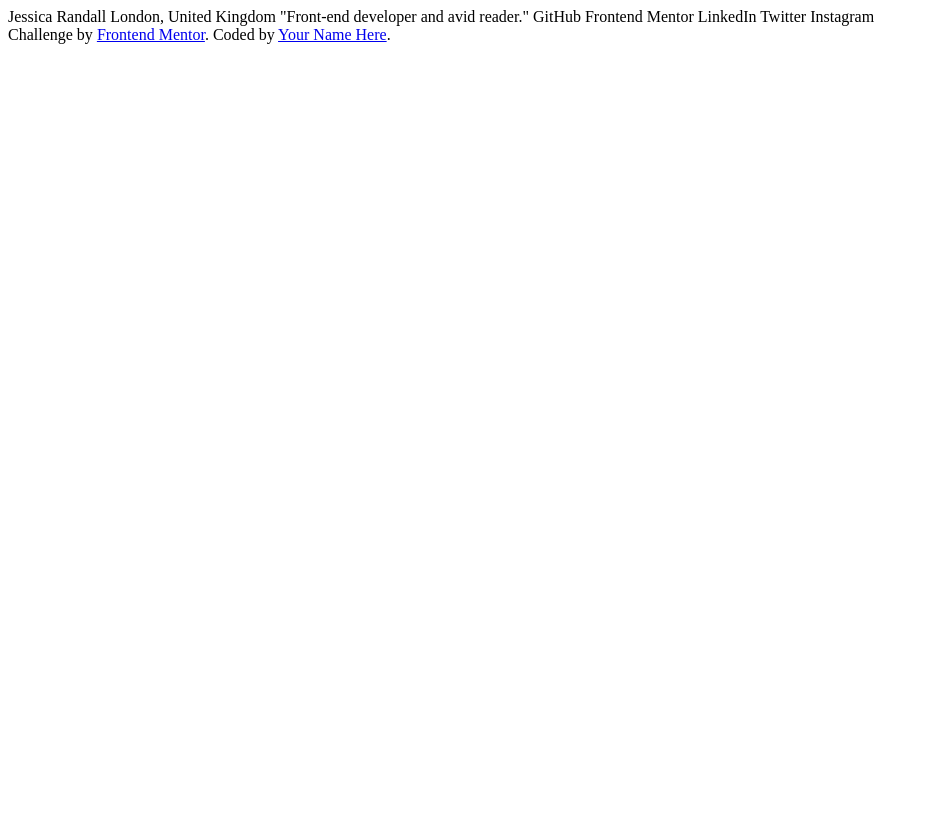
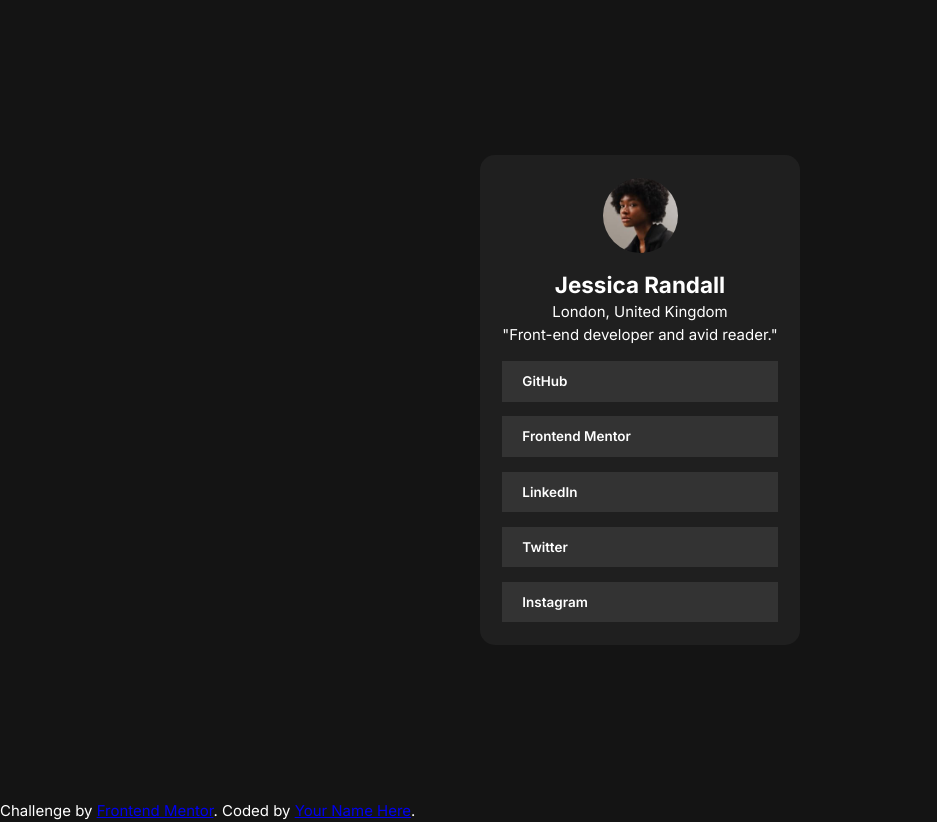
Before and after one commit to mahfolio/social-links-profile, a plain HTML site: page index.html in a window 1280 px wide. Shown: the whole page, without its empty margins (0-937 px from the left). Before the commit the page ends 800 px from the top, so only its background shows below. Drawn offline with Linux system fonts and the light colour scheme.

Commit message:
Iplement basic layout style.

```diff
--- a/index.html
+++ b/index.html
@@ -1,29 +1,46 @@
 <!DOCTYPE html>
 <html lang="en">
+
 <head>
   <meta charset="UTF-8">
-  <meta name="viewport" content="width=device-width, initial-scale=1.0"> <!-- displays site properly based on user's device -->
+  <meta name="viewport" content="width=device-width, initial-scale=1.0">
+  <!-- displays site properly based on user's device -->
 
   <link rel="icon" type="image/png" sizes="32x32" href="./assets/images/favicon-32x32.png">
 
   <title>Frontend Mentor | Social links profile</title>
+  <link rel="preconnect" href="https://fonts.googleapis.com">
+  <link rel="preconnect" href="https://fonts.gstatic.com" crossorigin>
+  <link href="https://fonts.googleapis.com/css2?family=Inter:wght@100..900&display=swap" rel="stylesheet">
+  <link rel="stylesheet" href="style.css">
 
 </head>
+
 <body>
-
-  Jessica Randall
-  London, United Kingdom
-  "Front-end developer and avid reader."
-
-  GitHub
-  Frontend Mentor
-  LinkedIn
-  Twitter
-  Instagram
+  <main class="wrapper">
+    <article class="card">
+      <figure class="profile-img">
+      <img src="assets/images/avatar-jessica.jpeg" alt="avatar-jessica">
+    </figure>
+    <div class="copy">
+      <h1 class="head-1">Jessica Randall</h1>
+      <p class="location">London, United Kingdom</p>
+      <p class="intro">"Front-end developer and avid reader."</p>
+    </div>
+      <ul class="links">
+        <li class="link"><a href="#">GitHub</a></li>
+        <li class="link"><a href="#">Frontend Mentor</a></li>
+        <li class="link"><a href="#">LinkedIn</a></li>
+        <li class="link"><a href="#">Twitter</a></li>
+        <li class="link"><a href="#">Instagram</a></li>
+      </ul>
+    </article>
+  </main>
 
   <div class="attribution">
     Challenge by <a href="https://www.frontendmentor.io?ref=challenge" target="_blank">Frontend Mentor</a>.
     Coded by <a href="#">Your Name Here</a>.
   </div>
 </body>
+
 </html>
--- a/style.css
+++ b/style.css
@@ -0,0 +1,91 @@
+
+
+:root {
+    --ff-sans: Inter, system-ui, sans-serif;
+
+    --fw-light: 200;
+    --fw-normal: 400;
+    --fw-medium: 500;
+    --fw-bold: 600;
+    --fw-xbold: 800;
+    --fw-black: 900;
+
+    --fs-regular: 0.9357rem;
+    --fs-medium: 1.25rem;
+    --fs-large: 1.625rem;
+    --fs-xlarge: 2.5rem;
+
+    --bg-pri-clr: #141414;
+    --bg-sec-clr: #1F1F1F;
+    --light-clr: #FFFFFF;
+    --grey-clr: #E2E2E2;
+    --dark-grey-clr: #333333;
+    --light-green-clr: #C6F72A;
+}
+
+*,
+*::before,
+*::after,
+html,
+body {
+    box-sizing: border-box;
+    margin: 0;
+    padding: 0;
+    border: 0;
+}
+
+html {
+    font-family: var(--ff-sans);
+    font-size: var(--fs-regular);
+    font-weight: var(--fw-normal);
+    color: var(--light-clr);
+    line-height: 1.5;
+    background-color: var(--bg-pri-clr);
+}
+
+.wrapper {
+    display: flex;
+    flex-direction: column;
+    min-height: 100vh;
+    justify-content: center;
+    align-items: center;
+}
+.card {
+    display: flex;
+    flex-direction: column;
+    gap: 1rem;
+    padding:1.5rem;
+    background-color: var(--bg-sec-clr);
+    border-radius: 1rem;
+}
+.card img {
+    border-radius: 50%;
+    height: 75px;
+    width: 75px;
+}
+.link {
+    list-style-type: none;
+}
+.profile-img {
+    display: flex;
+    justify-content: center;
+}
+.copy {
+    text-align: center;
+}
+.links {
+    display: flex;
+    flex-direction: column;
+    gap: 1rem;
+}
+
+.link a:link,
+.link a:visited {
+    text-decoration: none;
+    background-color: var(--dark-grey-clr);
+    color: var(--light-clr);
+    font-size: 0.9rem;
+    font-weight: 600;
+    padding: 10px 20px;
+    display: block;
+}
```
